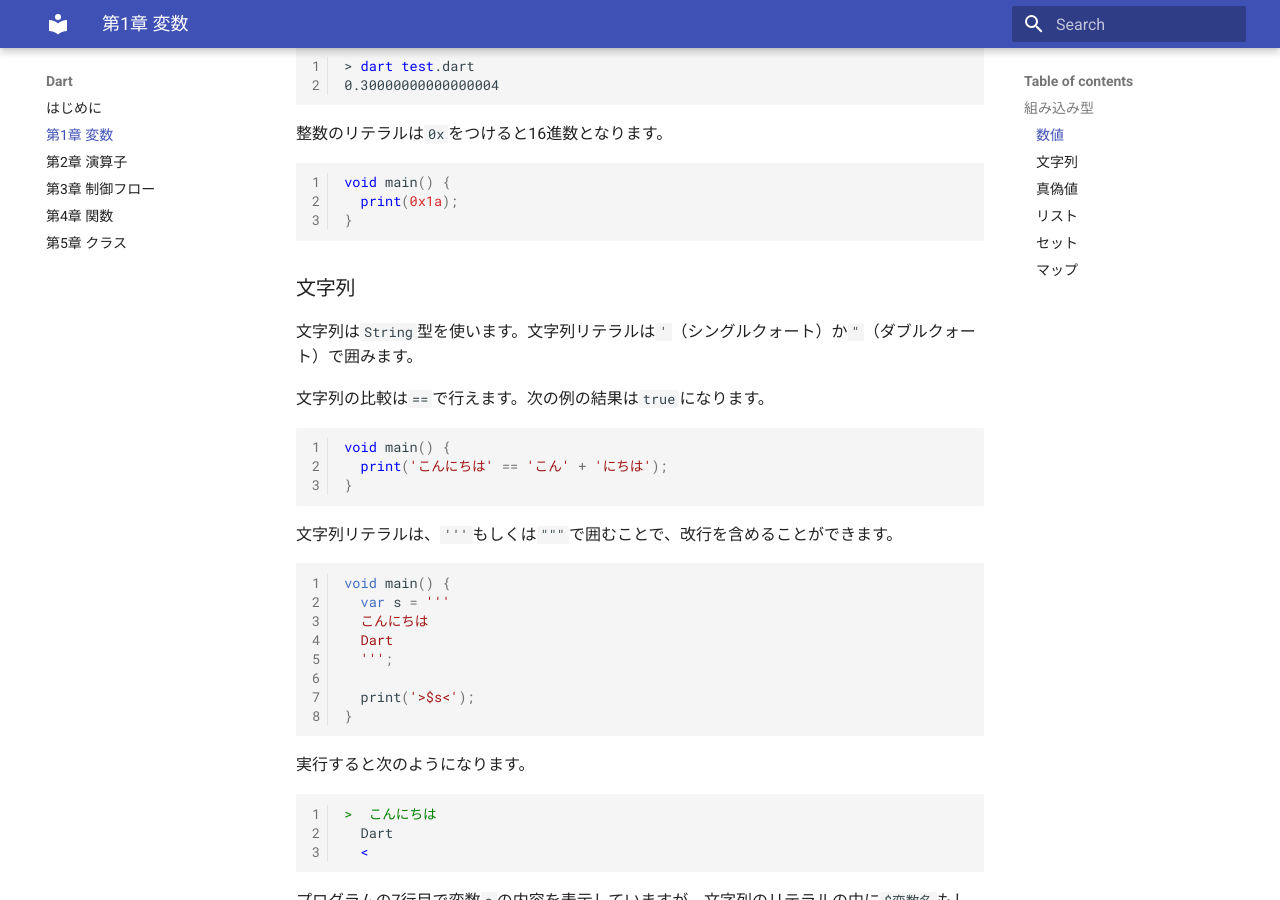
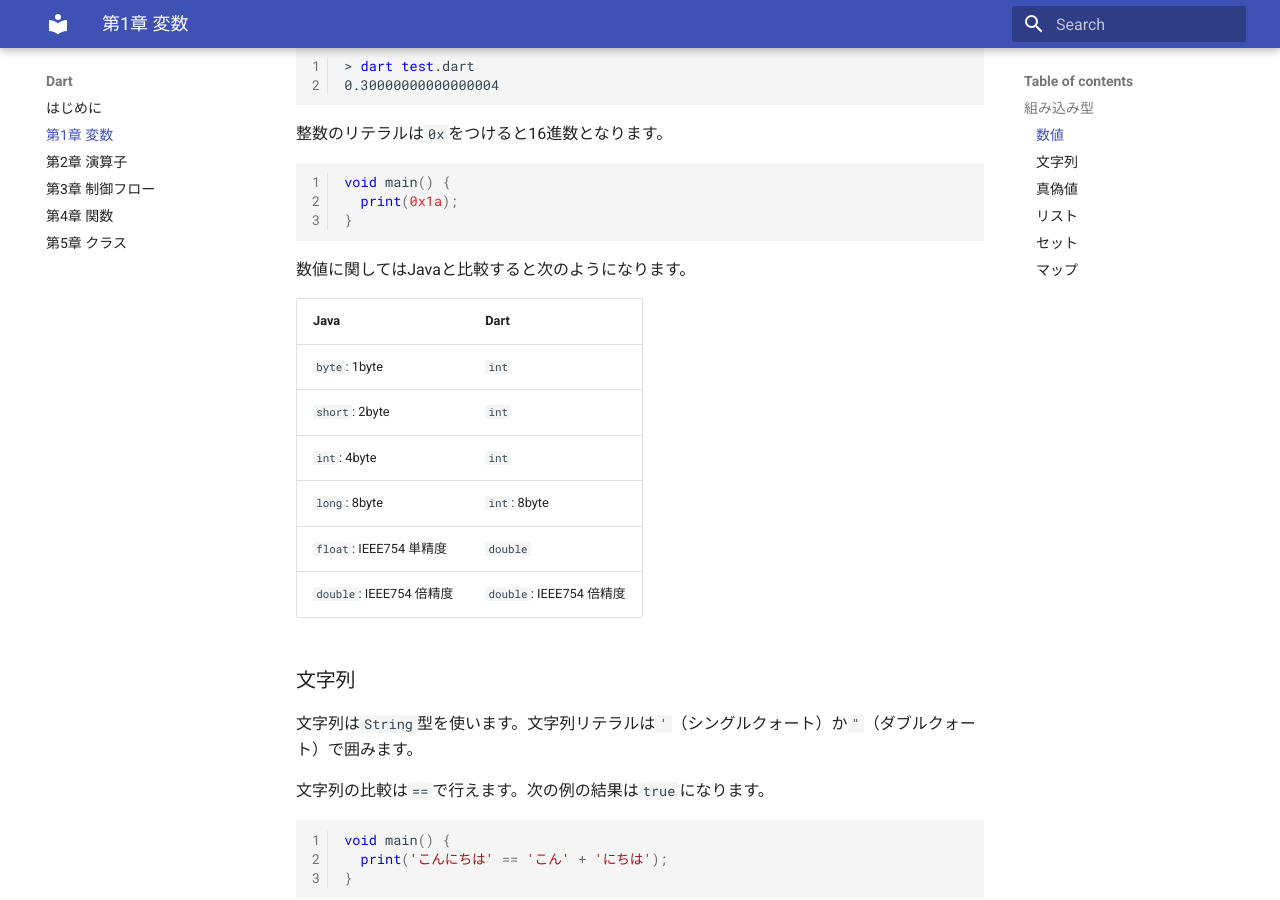
Before and after one commit to webarata3/doc-Flutter, an MkDocs documentation site: the page built from docs/dart01/index.md, in a window 1280 px wide and 900 px high, scrolled down 631 px. Built offline with MkDocs 1.6.1 and Material for MkDocs 9.7.7, drawn with Linux system fonts in a browser that asks for light colours.

Commit message:
フォルダの変更

````diff
--- a/docs/01/index.md
+++ b/docs/dart01/index.md
@@ -30,6 +30,17 @@ void main() {
   print(0x1a);
 }
 ```
+
+数値に関してはJavaと比較すると次のようになります。
+
+| Java | Dart |
+|-|-|
+| `byte`: 1byte | `int` |
+| `short`: 2byte | `int` |
+| `int`: 4byte | `int` |
+| `long`: 8byte | `int`: 8byte |
+| `float`: IEEE754 単精度 | `double` |
+| `double`: IEEE754 倍精度 | `double`: IEEE754 倍精度|
 
 ### 文字列
 
--- a/mkdocs.yml
+++ b/mkdocs.yml
@@ -27,8 +27,8 @@ extra_css:
 nav:
   - Dart:
     - はじめに: index.md
-    - 第1章 変数: 01/index.md
-    - 第2章 演算子: 02/index.md
-    - 第3章 制御フロー: 03/index.md
-    - 第4章 関数: 04/index.md
-    - 第5章 クラス: 05/index.md
+    - 第1章 変数: dart01/index.md
+    - 第2章 演算子: dart02/index.md
+    - 第3章 制御フロー: dart03/index.md
+    - 第4章 関数: dart04/index.md
+    - 第5章 クラス: dart05/index.md
````
Also changed, not shown: docs/dart02/index.md (renamed from docs/02/index.md), docs/dart03/index.md (renamed from docs/03/index.md), docs/dart04/index.md (renamed from docs/04/index.md), docs/dart05/index.md (renamed from docs/05/index.md).
